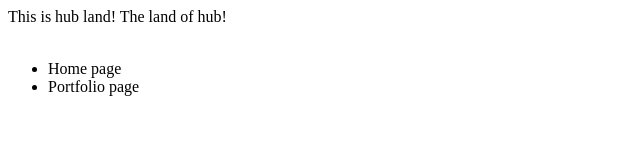
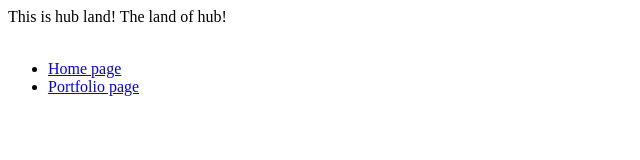
Before and after one commit to Tonyroux/Tonyroux.github.io, a plain HTML site: page index.html in a window 1280 px wide. Shown: the whole page, without its empty margins (0-640 px from the left). Drawn offline with Linux system fonts and the light colour scheme.

Commit message:
fixed again

```diff
--- a/index.html
+++ b/index.html
@@ -8,8 +8,8 @@
         <header> This is hub land! The land of hub!</header>
         <br>
         <ul>
-            <li href="Scripts/home.html">Home page</li>
-            <li href="Scripts/portfolio.html">Portfolio page</li>
+            <li><a href="Scripts/home.html">Home page</a></li>
+            <li><a href="Scripts/portfolio.html">Portfolio page</a></li>
         </ul>
     </body>
 </html>
```
